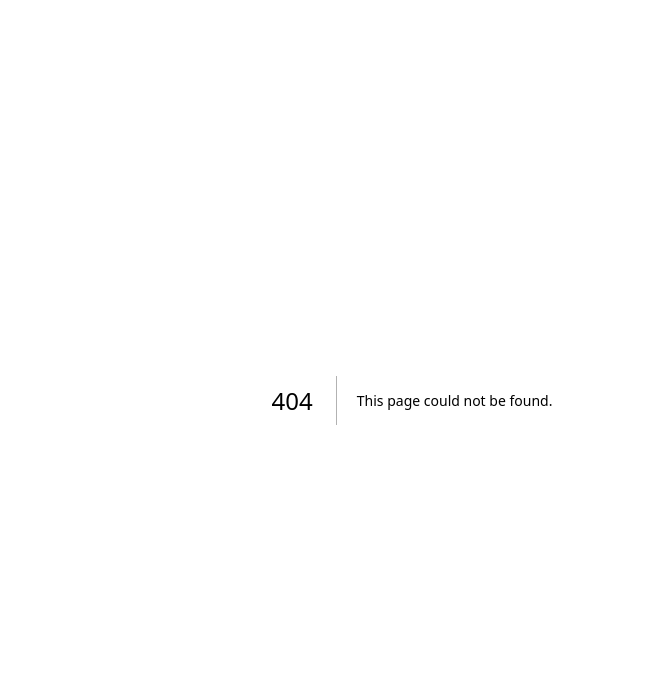
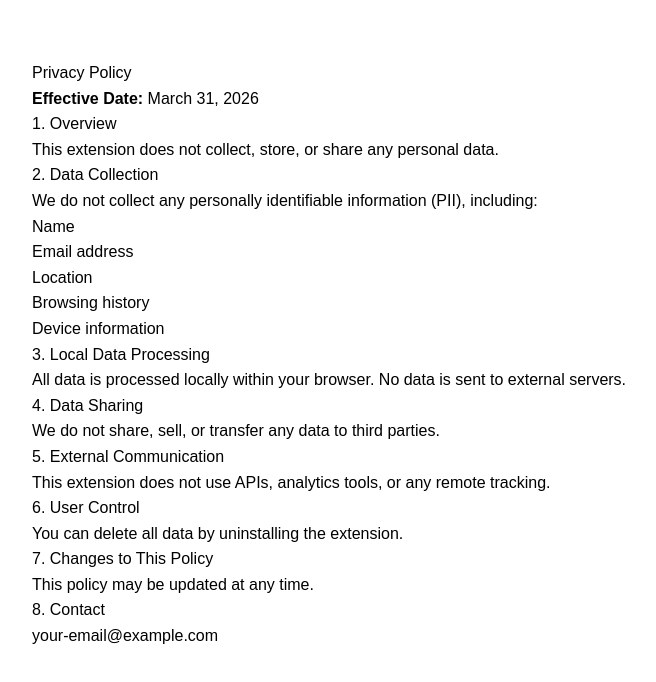
Before and after one commit to wdcs-nayansarvaiya/leave-time, a Next.js app: page /privacy in a window 1280 px wide. Before the commit this address had no page. Shown: the top 682 px of the page, without its empty margins (228-884 px from the left). Built offline with nearby package versions, Linux system fonts and the light colour scheme.

Commit message:
add new page

```diff
--- a/package.json
+++ b/package.json
@@ -13,7 +13,8 @@
     "firebase": "^10.12.5",
     "next": "14.0.3",
     "react": "^18",
-    "react-dom": "^18"
+    "react-dom": "^18",
+    "slack-tracker": "^2.0.2"
   },
   "devDependencies": {
     "@types/node": "20.12.11",
--- /dev/null
+++ b/src/app/privacy/page.js
@@ -0,0 +1,58 @@
+export default function PrivacyPage() {
+  return (
+    <div
+      style={{
+        maxWidth: "800px",
+        margin: "40px auto",
+        padding: "20px",
+        fontFamily: "Arial",
+        lineHeight: "1.6",
+      }}
+    >
+      <h1>Privacy Policy</h1>
+      <p>
+        <strong>Effective Date:</strong> March 31, 2026
+      </p>
+
+      <h2>1. Overview</h2>
+      <p>This extension does not collect, store, or share any personal data.</p>
+
+      <h2>2. Data Collection</h2>
+      <p>
+        We do not collect any personally identifiable information (PII),
+        including:
+      </p>
+      <ul>
+        <li>Name</li>
+        <li>Email address</li>
+        <li>Location</li>
+        <li>Browsing history</li>
+        <li>Device information</li>
+      </ul>
+
+      <h2>3. Local Data Processing</h2>
+      <p>
+        All data is processed locally within your browser. No data is sent to
+        external servers.
+      </p>
+
+      <h2>4. Data Sharing</h2>
+      <p>We do not share, sell, or transfer any data to third parties.</p>
+
+      <h2>5. External Communication</h2>
+      <p>
+        This extension does not use APIs, analytics tools, or any remote
+        tracking.
+      </p>
+
+      <h2>6. User Control</h2>
+      <p>You can delete all data by uninstalling the extension.</p>
+
+      <h2>7. Changes to This Policy</h2>
+      <p>This policy may be updated at any time.</p>
+
+      <h2>8. Contact</h2>
+      <p>your-email@example.com</p>
+    </div>
+  );
+}
```
Also changed, not shown: 1 other file (tests, documents, lock files or other folders).
